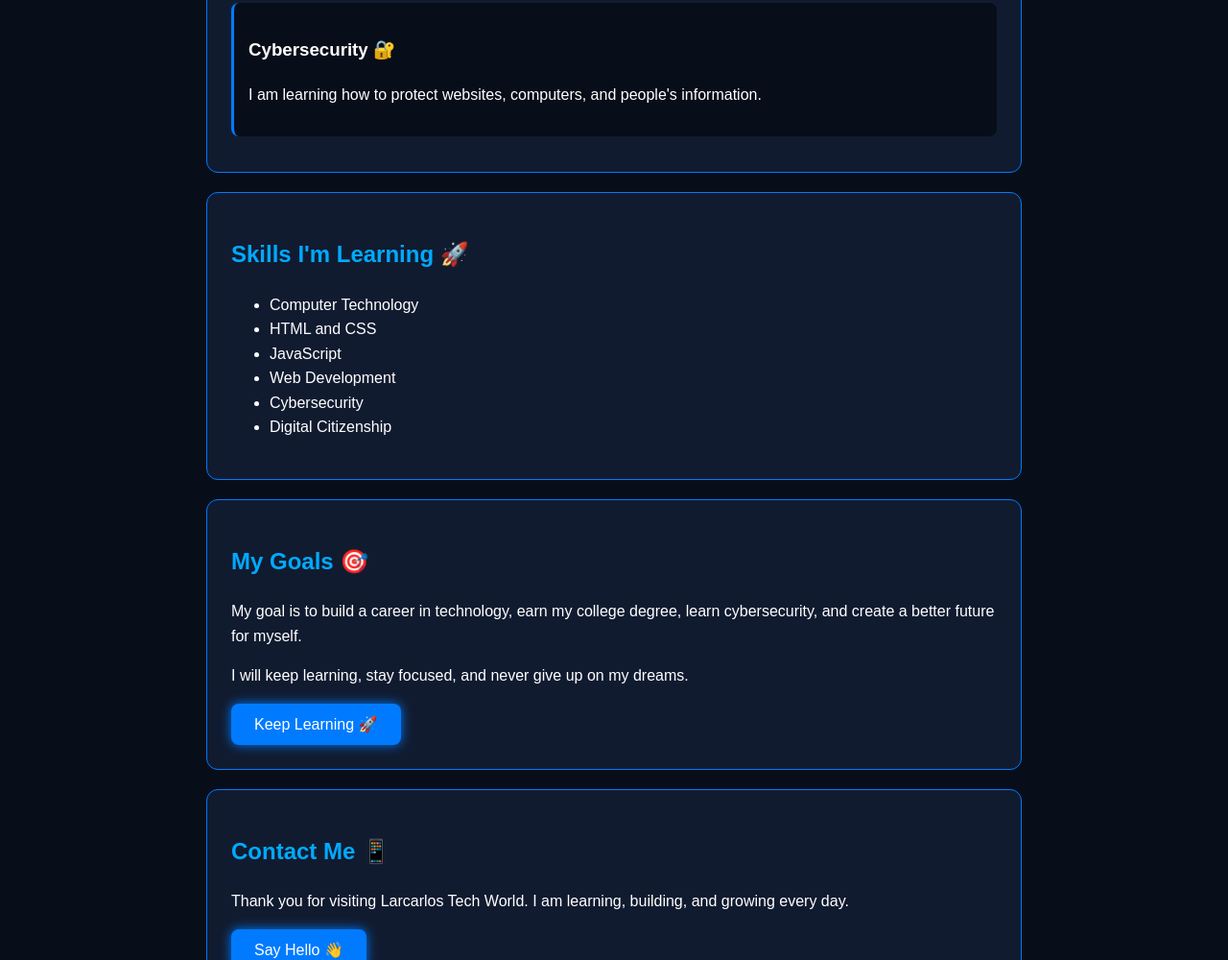
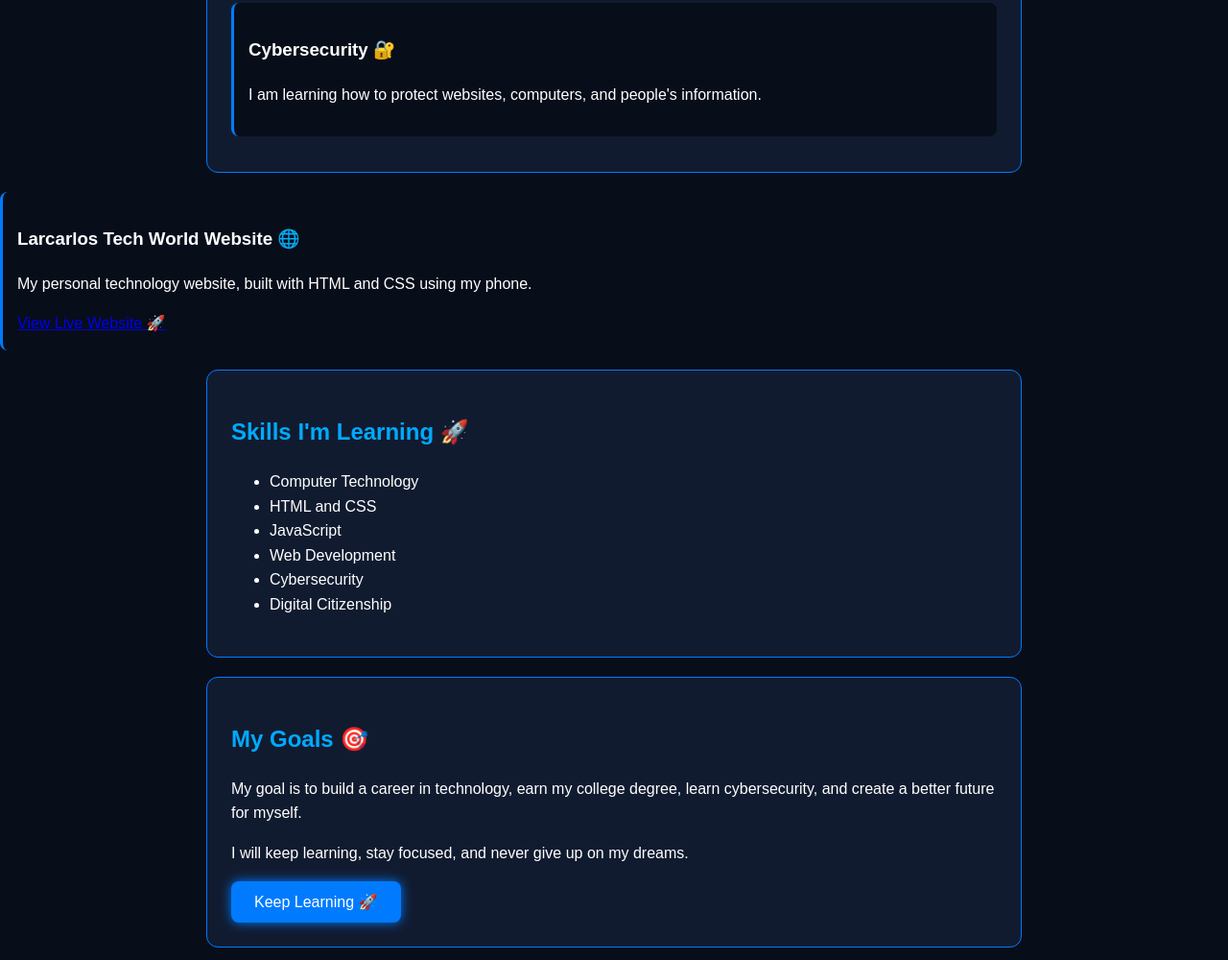
Before and after one commit to Lacarlos1/Learned--today-build-tomorrow, a plain HTML site: page index.html in a window 1280 px wide. Shown: the part 1119-2119 px from the top of the page at 96% size. Drawn offline with Linux system fonts and the light colour scheme.

Commit message:
Update index.html

```diff
--- a/index.html
+++ b/index.html
@@ -172,7 +172,27 @@
         computers, and people's information.
       </p>
     </div>
-  </section>
+  </section>  <div class="project">
+
+      <h3>Larcarlos Tech World Website 🌐</h3>
+
+      <p>
+
+        My personal technology website, built with
+
+        HTML and CSS using my phone.
+
+      </p>
+
+      <a href="https://lacarlos1.github.io/Learned--today-build-tomorrow/"
+
+         class="hero-button">
+
+        View Live Website 🚀
+
+      </a>
+
+    </div>
 
   <section id="skills">
     <h2>Skills I'm Learning 🚀</h2>
```
